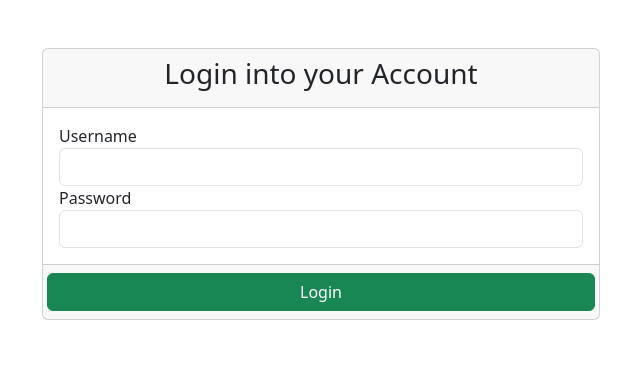
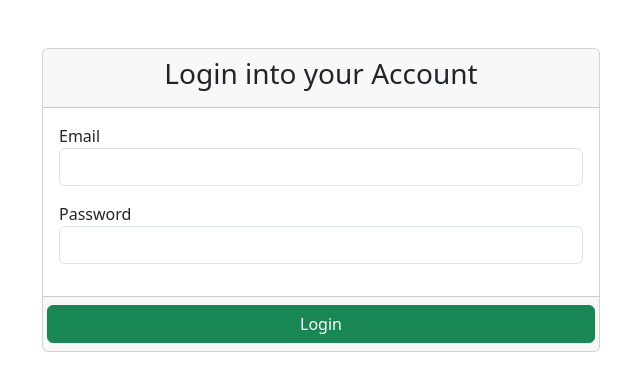
Before and after one commit to ThawHtooZin/ProTech-Web-App, a PHP site: page /login.php in a window 1280 px wide; the page is wider, and only the part inside the window is pictured. Shown: the part 56-447 px from the top of that part, without its empty margins (319-959 px from the left). Run offline with PHP 8.4, Linux system fonts and the light colour scheme.

Commit message:
finished the user login page

```diff
--- /dev/null
+++ b/config/connect.php
@@ -0,0 +1,16 @@
+<?php
+
+define('MYSQL_USER','root');
+define('MYSQL_PASSWORD','');
+define('MYSQL_HOST','localhost');
+define('MYSQL_DATABASE', 'protech-db');
+
+$options = array(
+  PDO::ATTR_ERRMODE => PDO::ERRMODE_EXCEPTION,
+);
+
+$pdo = new PDO(
+  'mysql:host='.MYSQL_HOST.';dbname='.MYSQL_DATABASE,MYSQL_USER,MYSQL_PASSWORD,$options
+  )
+
+ ?>
--- a/login.php
+++ b/login.php
@@ -1,3 +1,4 @@
+<?php include 'config/connect.php'; ?>
 <!DOCTYPE html>
 <html lang="en" dir="ltr">
   <head>
@@ -12,12 +13,34 @@
         <div class="card-header text-center">
           <h3>Login into your Account</h3>
         </div>
+        <?php
+        if($_POST){
+          if(empty($_POST['email']) || empty($_POST['email'])){
+            if(empty($_POST['email'])){
+              $emailerror = "The Email field is required";
+            }
+            if(empty($_POST['password'])){
+              $passerror = "The Password field is required";
+            }
+          }else{
+            $email = $_POST['email'];
+            $stmt = $pdo->prepare("SELECT * FROM users WHERE email='$email'");
+            $stmt->execute();
+            $data = $stmt->fetch(PDO::FETCH_ASSOC);
+            if($data['password'] == $_POST['password']){
+              echo "<script>alert('Login Successful!')</script>";
+            }
+          }
+        }
+         ?>
         <div class="card-body">
           <form action="login.php" method="post">
-            <label>Username</label>
-            <input type="text" name="" class="form-control">
+            <label>Email</label>
+            <input type="email" name="email" class="form-control">
+            <p class="text-danger"><?php if(!empty($emailerror)){echo $emailerror;} ?></p>
             <label>Password</label>
-            <input type="text" name="" class="form-control">
+            <input type="password" name="password" class="form-control">
+            <p class="text-danger"><?php if(!empty($passerror)){echo $passerror;} ?></p>
         </div>
         <div class="card-footer">
           <div class="row">
```
Also changed, not shown: admin/config/connect.php (added, +16 -0 lines), config/config.php (added, +26 -0 lines).
